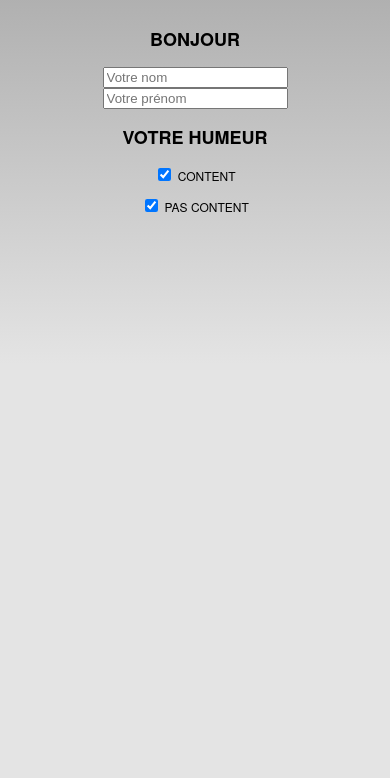
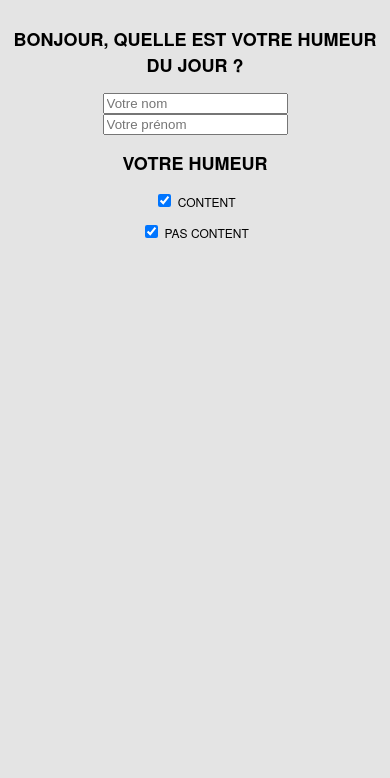
Before and after one commit to GILABERTPhilippine/innoside_cordova, a website: page MyApp/www/index.html in a window 390 px wide. Shown: the part 66-844 px from the top of the page. Drawn offline with Linux system fonts and the light colour scheme; some packages are replaced by stand-ins of ours.

Commit message:
correction

```diff
--- a/MyApp/www/css/index.css
+++ b/MyApp/www/css/index.css
@@ -30,10 +30,10 @@ body {
     -webkit-user-select: none;
     /* prevent copy paste, to allow, change 'none' to 'text' */
     background-color: #E4E4E4;
-    background-image: linear-gradient(top, #A7A7A7 0%, #E4E4E4 51%);
+    /* background-image: linear-gradient(top, #A7A7A7 0%, #E4E4E4 51%);
     background-image: -webkit-linear-gradient(top, #A7A7A7 0%, #E4E4E4 51%);
     background-image: -ms-linear-gradient(top, #A7A7A7 0%, #E4E4E4 51%);
-    background-image: -webkit-gradient( linear, left top, left bottom, color-stop(0, #A7A7A7), color-stop(0.51, #E4E4E4));
+    background-image: -webkit-gradient( linear, left top, left bottom, color-stop(0, #A7A7A7), color-stop(0.51, #E4E4E4)); */
     background-attachment: fixed;
     font-family: 'HelveticaNeue-Light', 'HelveticaNeue', Helvetica, Arial, sans-serif;
     font-size: 12px;
--- a/MyApp/www/index.html
+++ b/MyApp/www/index.html
@@ -50,7 +50,7 @@
 
             <div class="formulaire">
                 <form action="get">
-                    <h2>BONJOUR</h2>
+                    <h2>Bonjour, quelle est votre humeur du jour ?</h2>
                     <div class="row">
                         <div class="input-field col s6">
                             <input value="" id="first_name2" type="text" placeholder="Votre nom" class="validate">
```
